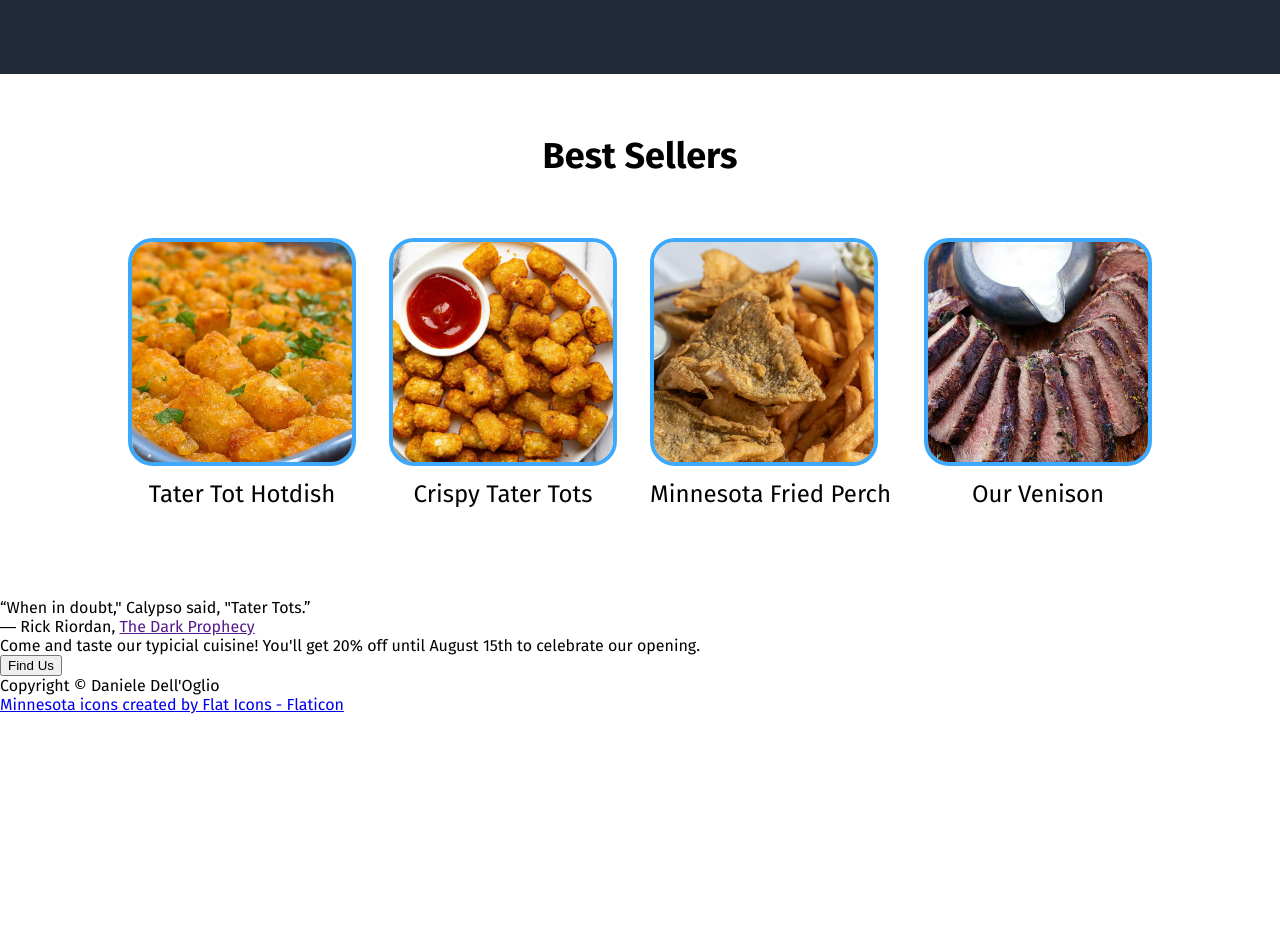
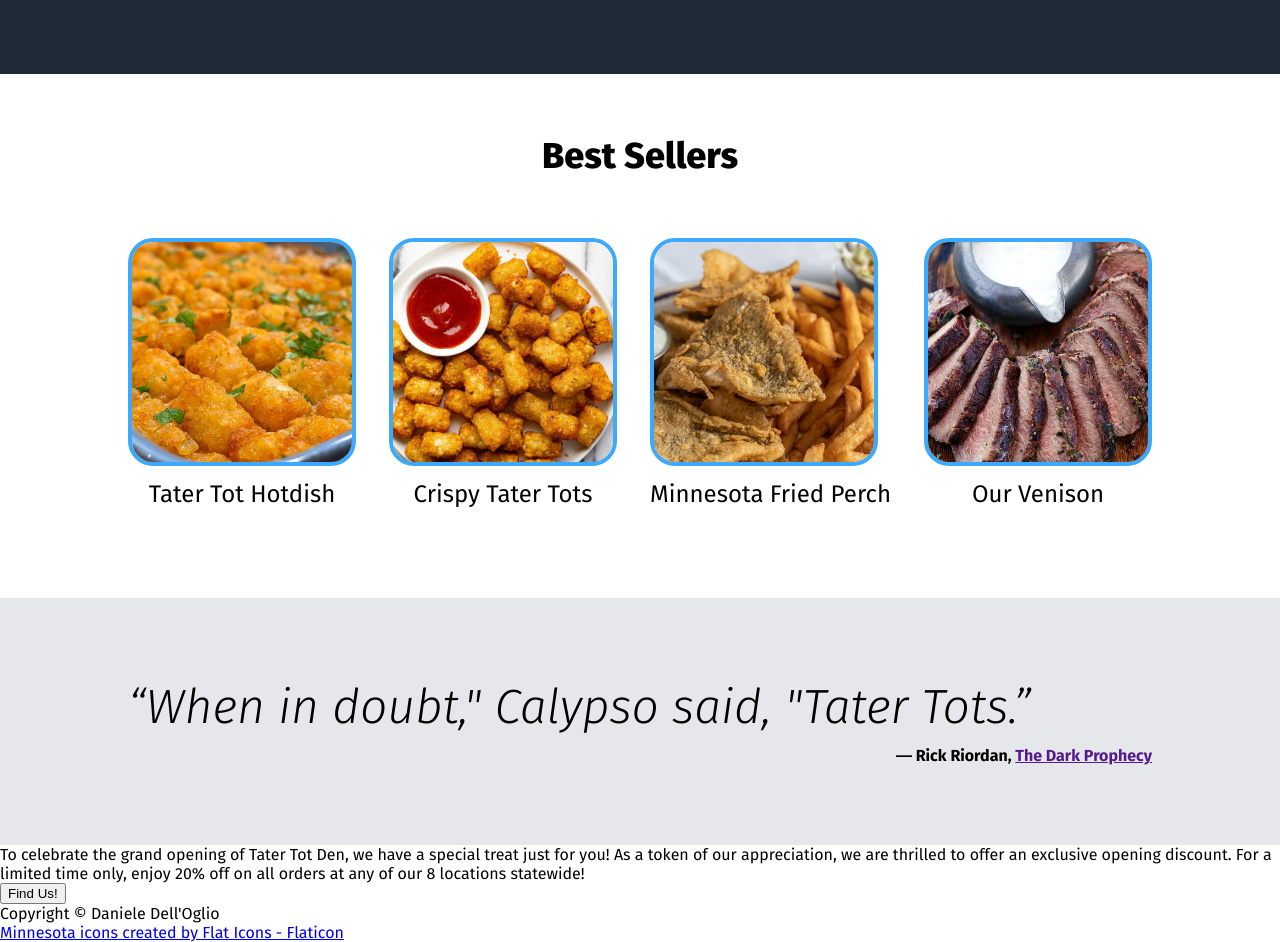
Before and after one commit to DanieleDEOG/css-landing-page, a plain HTML site: page index.html in a window 1280 px wide. Shown: the part 600-1542 px from the top of the page. Before the commit the page ends 1314 px from the top, so only its background shows below. Drawn offline with Linux system fonts and the light colour scheme.

Commit message:
Style third section, add minor HTML changes

```diff
--- a/index.html
+++ b/index.html
@@ -53,8 +53,10 @@
         <div class="quote-author">― Rick Riordan, <a href="">The Dark Prophecy</a></div>
     </div>
     <div class="fourth-section">
-        <div class="locations-text">Come and taste our typicial cuisine! You'll get 20% off until August 15th to celebrate our opening.</div>
-        <button class="locations-fourth-section">Find Us</button>
+        <div class="locations-text">
+            To celebrate the grand opening of Tater Tot Den, we have a special treat just for you! As a token of our appreciation, we are thrilled to offer an exclusive opening discount. For a limited time only, enjoy 20% off on all orders at any of our 8 locations statewide!
+        </div>
+        <button class="locations-fourth-section">Find Us!</button>
     </div>
     <footer>
         <div class="copyright">Copyright © Daniele Dell'Oglio</div>
--- a/style.css
+++ b/style.css
@@ -42,7 +42,7 @@ header {
 
 .first-section-title {
     font-size: 48px;
-    font-weight: bold;
+    font-weight: 800;
 }
 
 .first-section-text {
@@ -71,7 +71,7 @@ header {
     font-size: 36px;
     text-align: center;
     margin-bottom: 60px;
-    font-weight: bold;
+    font-weight: 800;
 }
 
 .gallery {
@@ -96,3 +96,20 @@ header {
     font-size: 24px;
     margin-top: 10px;
 }
+
+.third-section {
+    background-color: #E5E7EB;
+    padding: 80px 10%;
+}
+
+.quote {
+    font-size: 48px;
+    font-style: italic;
+    font-weight: 300;
+    margin-bottom: 10px;
+}
+
+.quote-author {
+    text-align: end;
+    font-weight: bold;
+}
```
